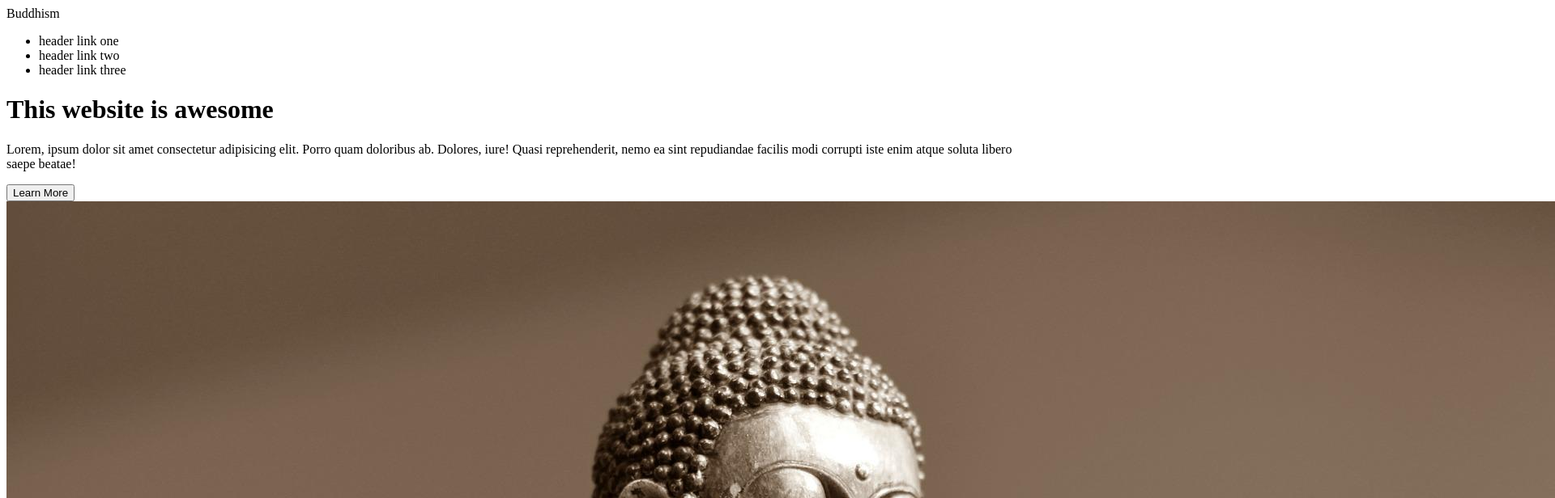
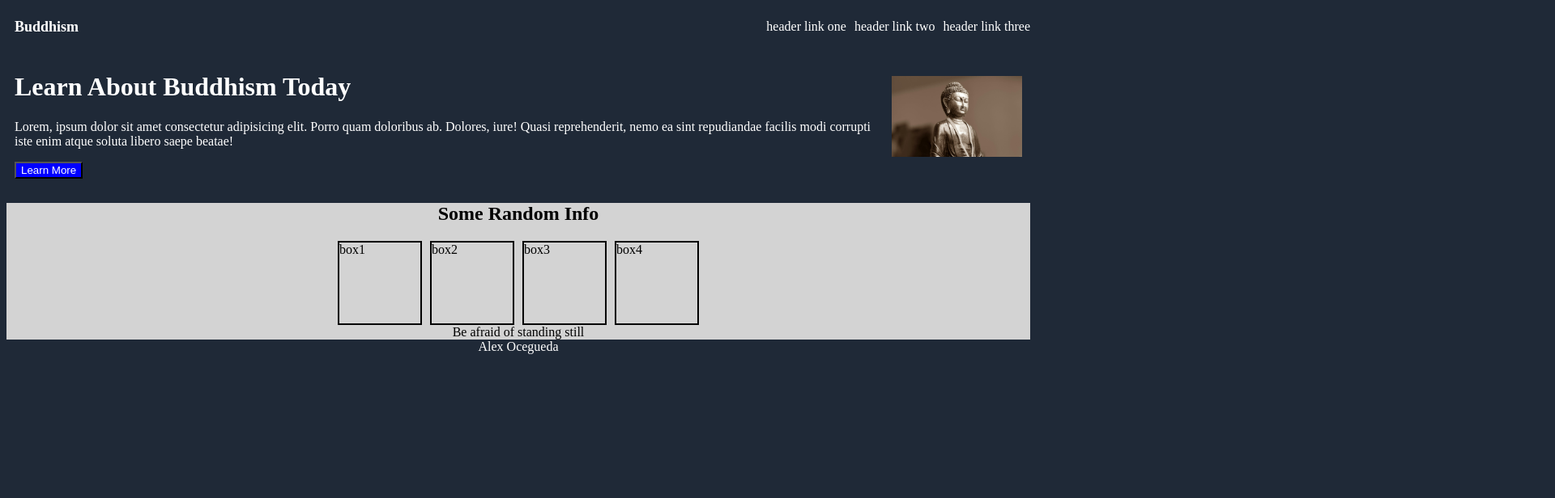
Before and after one commit to AlexOcegueda/my-websites, a plain HTML site: page buddhism-website/index.html in a window 1280 px wide. Shown: the top 616 px of the page at 81% size, 1920 px wide, since content can reach past the window. Drawn offline with Linux system fonts and the light colour scheme.

Commit message:
Created base layout with added css

```diff
--- a/buddhism-website/index.html
+++ b/buddhism-website/index.html
@@ -4,34 +4,41 @@
     <meta charset="UTF-8">
     <meta http-equiv="X-UA-Compatible" content="IE=edge">
     <meta name="viewport" content="width=device-width, initial-scale=1.0">
+    <link rel="stylesheet" type="text/css" href="../buddhism-website/style.css">
     <title>Buddhism Website</title>
 </head>
 <body>
+    <div class="upper">
         <header class="header">
             <div class="logo">Buddhism</div>
 
             <div class="right">
-            <ul>
-                <li>header link one</li>
-                <li>header link two</li>
-                <li>header link three</li>
+                <ul class="top-links">
+                    <li class="top">header link one</li>
+                    <li class="top">header link two</li>
+                    <li class="top">header link three</li>
                 </ul>
             </div>
+
         </header>
-    <div class="upper">
-        <h1>This website is awesome</h1>
+
+        <div class="upper-content">
+            <div class="heading">
+                <h1>Learn About Buddhism Today</h1>
                 <p>Lorem, ipsum dolor sit amet consectetur adipisicing elit. Porro quam doloribus ab. Dolores, iure! Quasi reprehenderit, nemo ea sint repudiandae facilis modi corrupti iste enim atque soluta  libero saepe beatae!</p>
                 <button>Learn More</button>
-        <img src="img/buddhaheader.jpg">
+            </div>
+            <img class="buddhaheader" src="img/buddhaheader.jpg">
+        </div>
     </div>
 
     <div class="body">
-        <h2>Some Random Info</h2>
+        <h2 class="body-header">Some Random Info</h2>
         <div class="content-links">
-            <div class="link"></div>
-            <div class="link"></div>
-            <div class="link"></div>
-            <div class="link"></div>
+            <div class="link">box1</div>
+            <div class="link">box2</div>
+            <div class="link">box3</div>
+            <div class="link">box4</div>
         </div>
 
         <div class="quote">Be afraid of standing still</div>
--- a/buddhism-website/style.css
+++ b/buddhism-website/style.css
@@ -0,0 +1,87 @@
+body{
+    background-color: #1f2937;
+
+}
+body > * {
+    color: white;
+}
+
+header {
+    display: flex;
+    justify-content: space-between;
+}
+
+li {
+    list-style: none;
+}
+
+.logo {
+    display: flex;
+    align-self: center;
+    font-size: large;
+    font-weight: bold;
+    padding-left: 10px;
+}
+
+.top-links {
+    display: flex;
+    gap:10px
+}
+
+.top {
+    display: flex;
+}
+
+button {
+    background-color: blue;
+    color: white;
+}
+
+.upper-content {
+    display: flex;
+}
+
+.heading {
+    padding: 10px;
+}
+.buddhaheader {
+    height: 100px;
+    width: 200px;
+    align-self: center;
+    padding-right: 10px;
+}
+
+/* Body section */
+h2 {
+    color: black;
+}
+.body {
+    background-color: lightgray;
+}
+.body-header {
+    display: flex;
+    justify-content: center;
+}
+.content-links {
+    display: flex;
+    flex-flow: row wrap;
+    gap: 10px;
+    justify-content: center;
+}
+.link {
+    border: 2px solid black;
+    height: 100px;
+    width: 100px;
+    color: black;
+}
+
+.quote {
+    display: flex;
+    justify-content: center;
+    color: black;
+}
+
+.footer {
+    display: flex;
+    justify-content: center;
+}
```
Lines whose indentation alone changed are shown as unchanged.
